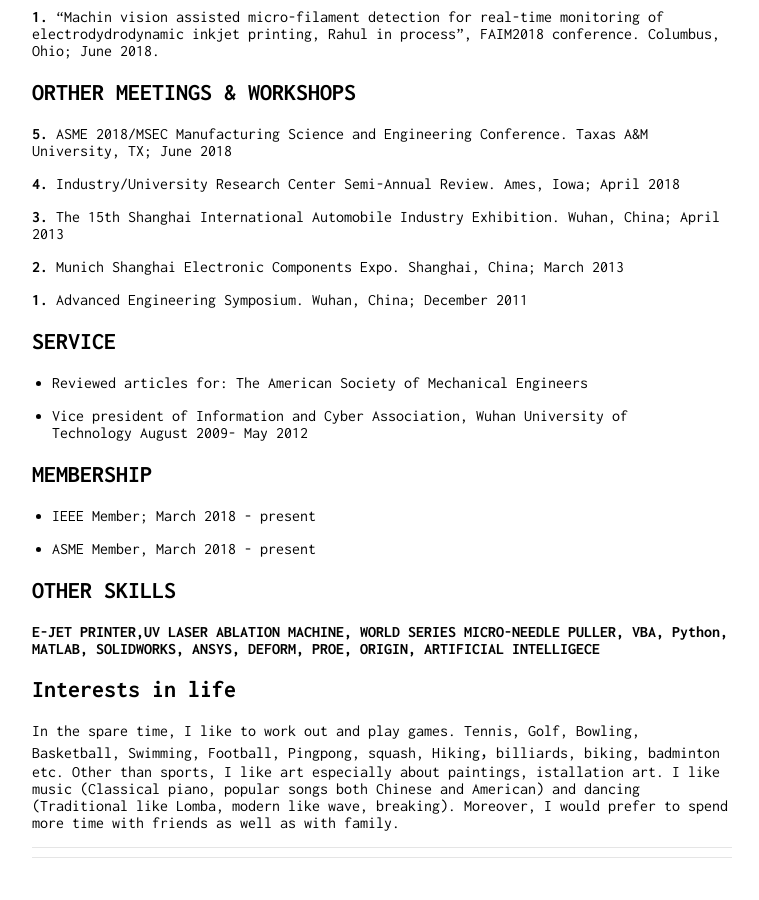
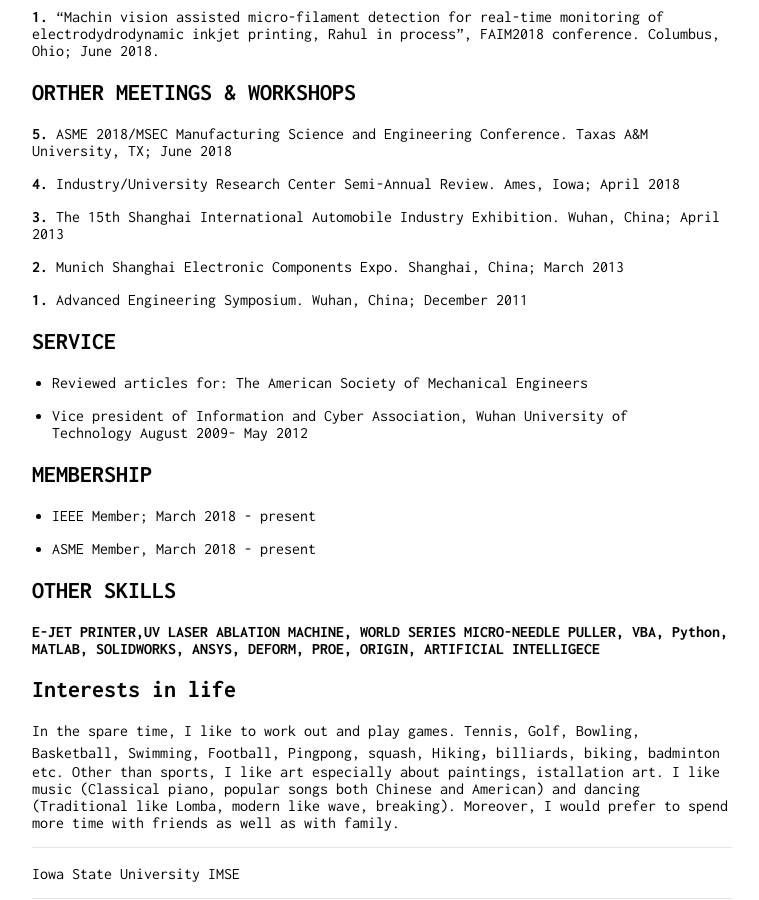
Before and after one commit to zhangxiao2018/zhangxiao2018.github.io, a Jekyll site: the page built from index.md, in a window 1280 px wide and 900 px high, scrolled down 2011 px. Shown: the whole window, without its empty margins (258-1017 px from the left). Built offline with Jekyll 4.4.1, drawn with Linux system fonts in a browser that asks for light colours; our own code applies the rules of GitHub Pages for plain Markdown files; before the commit the page ends 2870 px from its top, so only the background shows below that.

Commit message:
Update index.md

```diff
--- a/index.md
+++ b/index.md
@@ -116,7 +116,14 @@ August 2009- May 2012
 
 ## Interests in life
 In the spare time, I like to work out and play games. Tennis, Golf, Bowling, Basketball, Swimming, Football, Pingpong, squash, Hiking，billiards, biking, badminton etc. Other than sports, I like art especially about paintings, istallation art. I like music (Classical piano, popular songs both Chinese and American) and dancing (Traditional like Lomba, modern like wave, breaking). Moreover, I would prefer to spend more time with friends as well as with family.
+
+
+
 - - -
 
 
+
+
+
+Iowa State University                                                                                                               IMSE
 - - -
```
